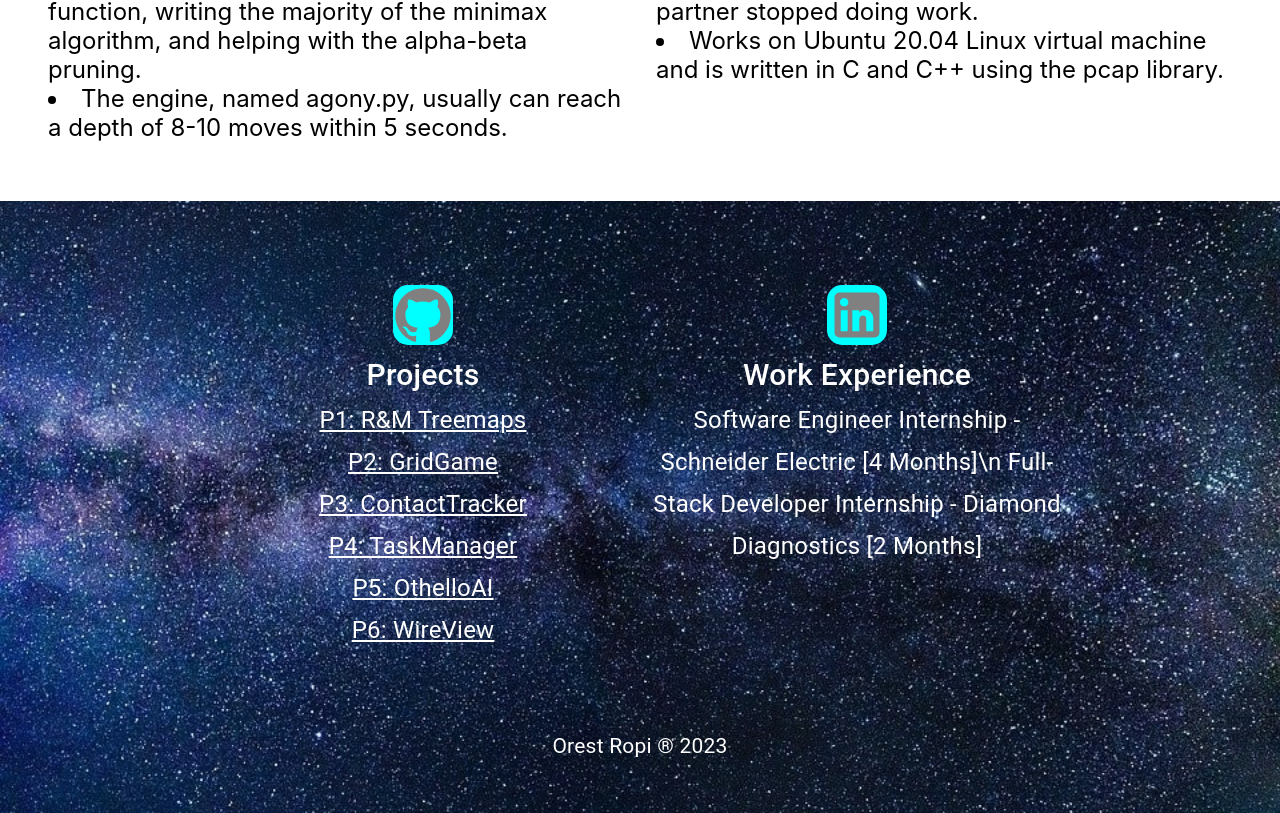
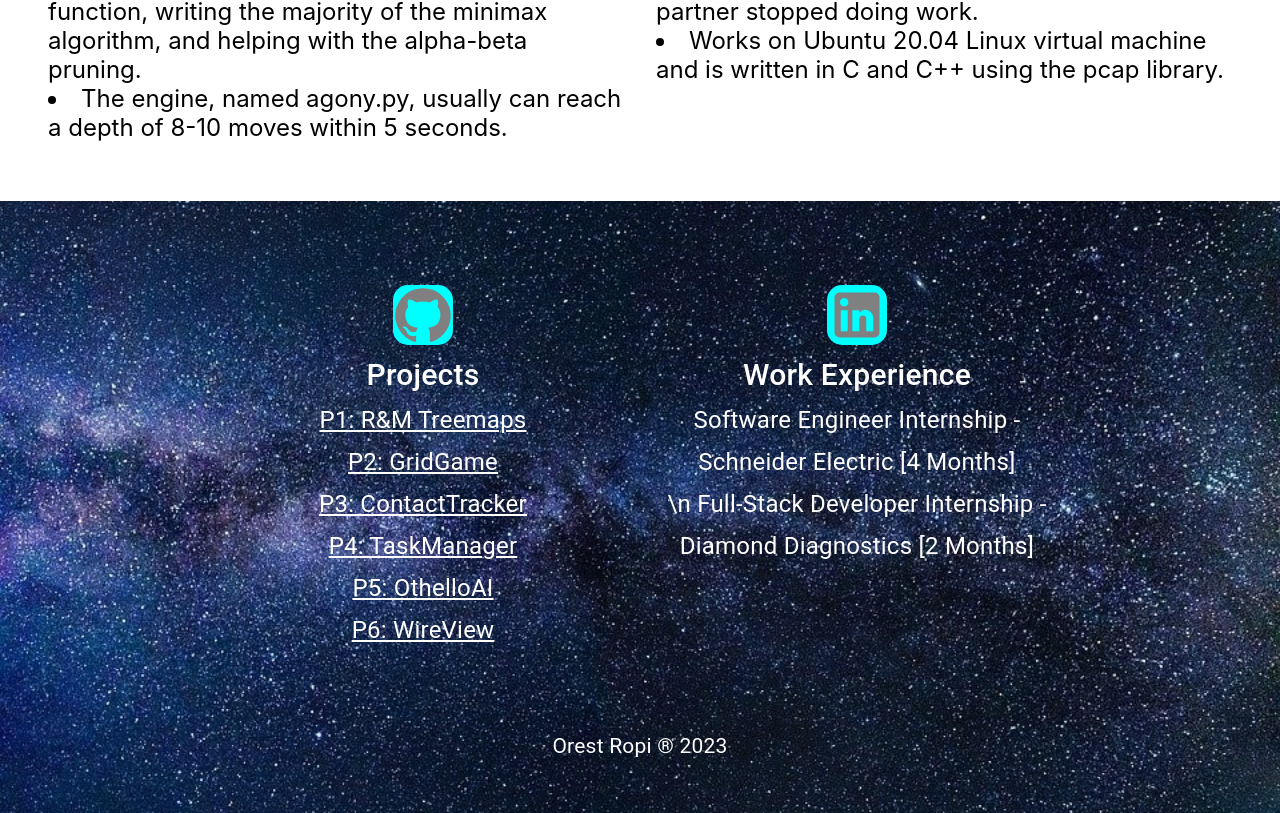
Before and after one commit to orestropi/OrestRopi, a Next.js app: page / in a window 1280 px wide. Shown: the part 2151-2964 px from the top of the page. Built offline with nearby package versions, Linux system fonts and the light colour scheme.

Commit message:
Update MainFooter.js

```diff
--- a/Components/MainFooter.js
+++ b/Components/MainFooter.js
@@ -67,6 +67,8 @@ function MainFooter() {
                                 </Typography>
                                 <Typography variant="subtitle1" color="white" >
                                     <a>Software Engineer Internship - Schneider Electric [4 Months]</a>
+                                </Typography>
+                                <Typography variant="subtitle1" color="white" >
                                     <a>\n Full-Stack Developer Internship - Diamond Diagnostics [2 Months]</a>
                                 </Typography>
                             </Grid>
```
